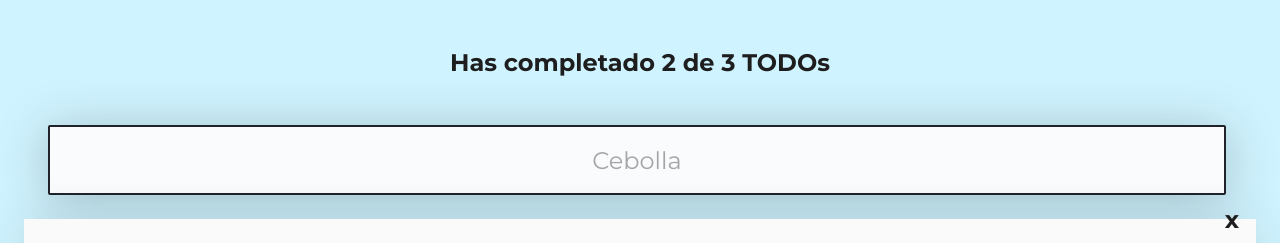
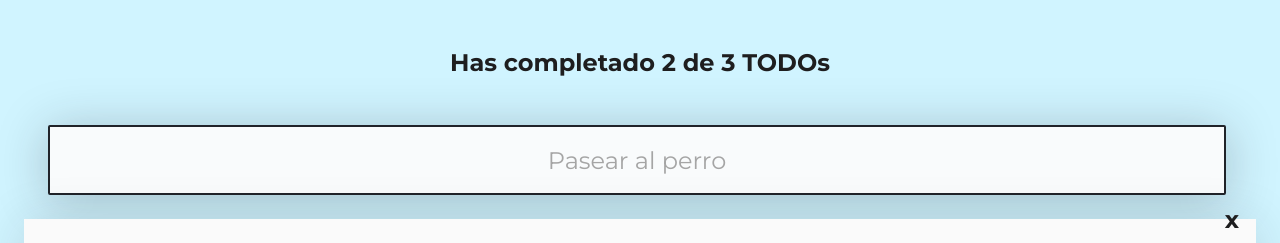
Before and after one commit to Ivo-Piccinini/TODOS-Maker, a React (Create React App) app: page / in a window 1280 px wide. Shown: the top 243 px of the page. Built offline with nearby package versions, Linux system fonts and the light colour scheme.

Commit message:
manejo del estado

```diff
--- a/src/TodoSearch.js
+++ b/src/TodoSearch.js
@@ -2,17 +2,23 @@ import React from "react";
 import './TodoSearch.css';
 
 function TodoSearch() {
+    const [searchValue, setSearchValue] = React.useState('');
+
     const onSearchValueChange = (event) => {
         console.log(event.target.value);
+        setSearchValue(event.target.value);
     }
 
-    return (
+    return [
         <input
             className="TodoSearch"
-            placeholder="Cebolla"
+            placeholder="Pasear al perro"
+            value={searchValue}
             onChange={onSearchValueChange}
-        />
-    );
+        />,
+
+        <p>{searchValue}</p>
+    ];
 }
 
 export { TodoSearch };
```
